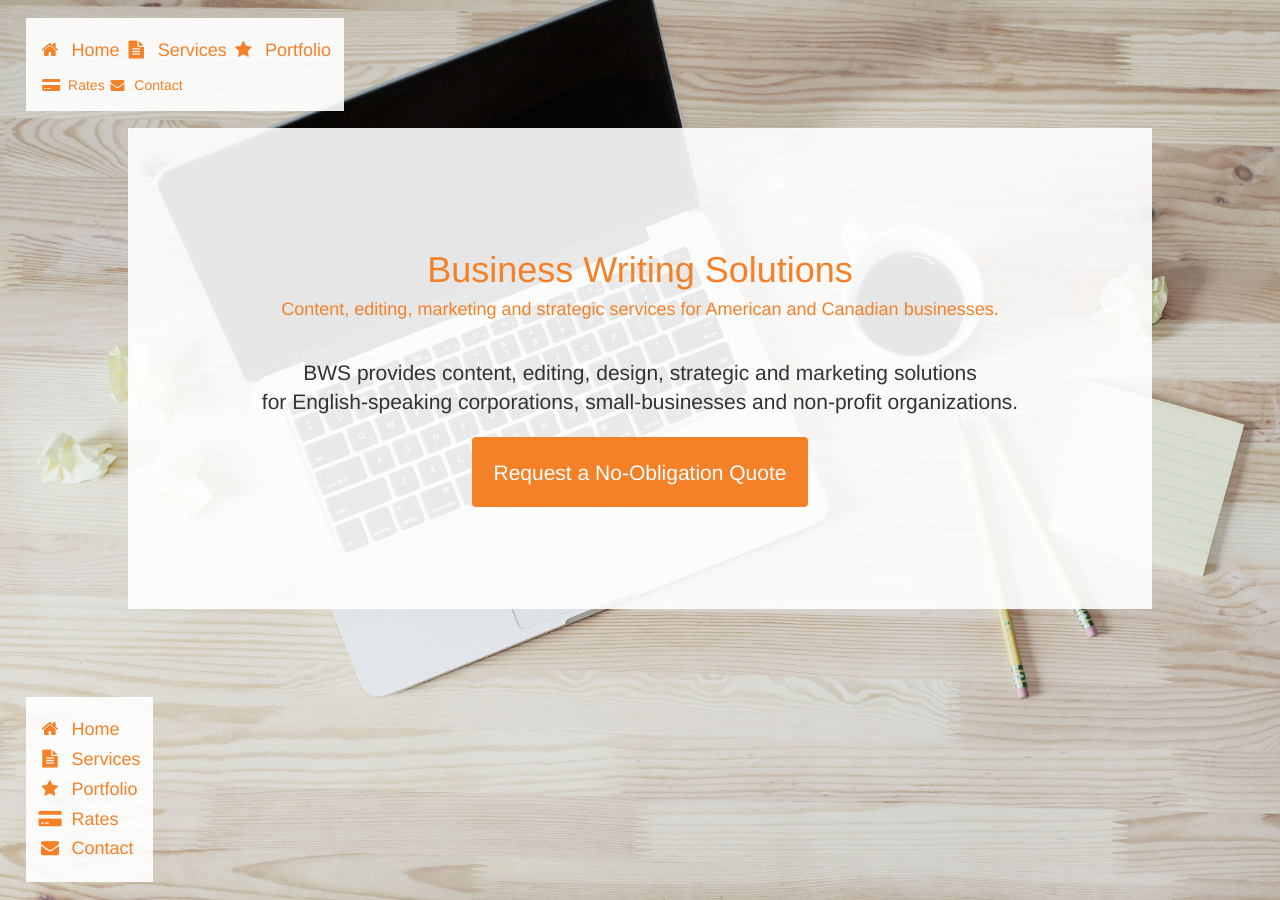
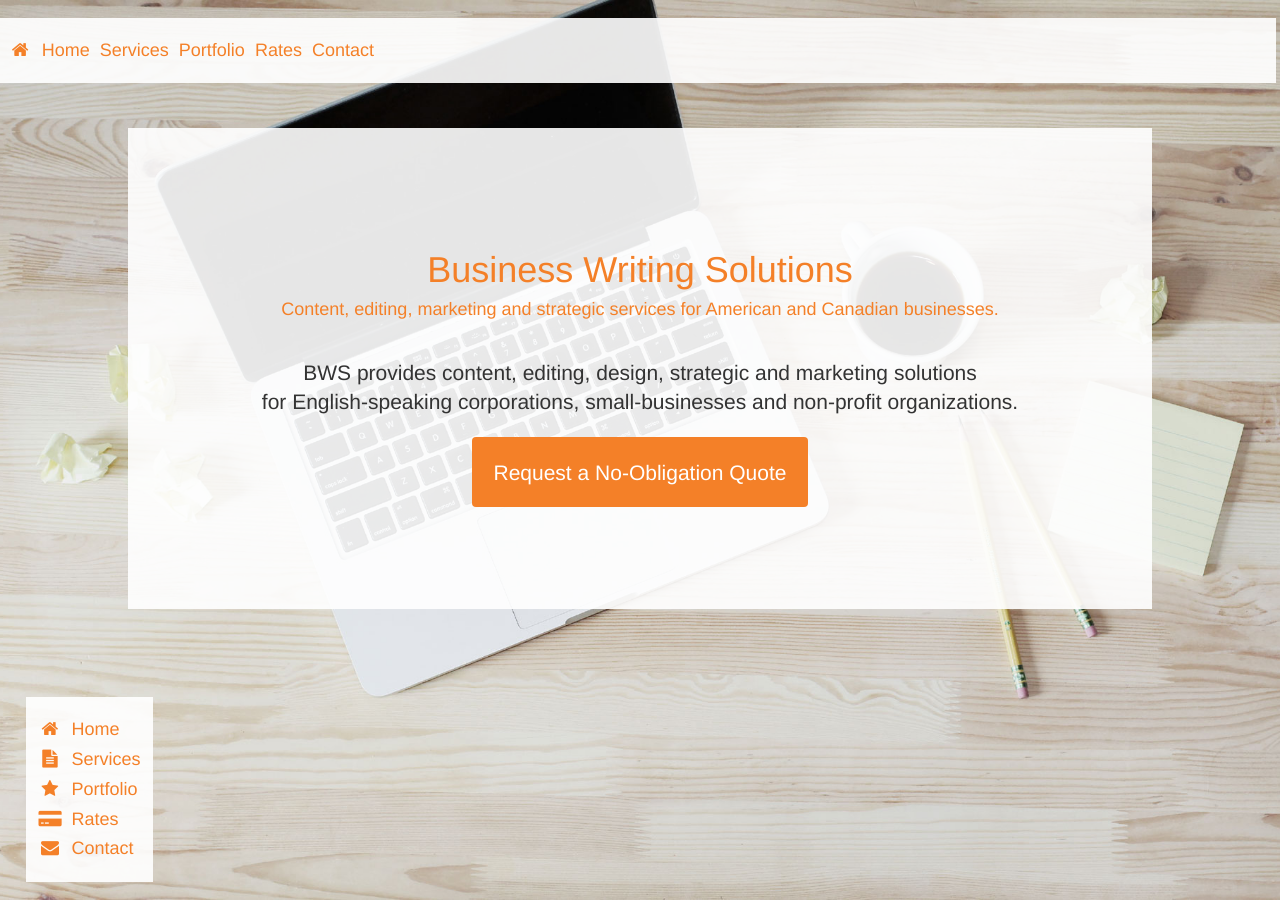
Before and after one commit to kaiewiggins/businesswriting, a Jekyll site: the page built from index.html, in a window 1280 px wide and 900 px high. Built offline with Jekyll 4.4.1, drawn with Linux system fonts in a browser that asks for light colours; nearby versions of some CDN libraries.

Commit message:
Update default.html
remove icons from top menu width to 100%

```diff
--- a/_layouts/default.html
+++ b/_layouts/default.html
@@ -17,9 +17,13 @@
 </head>
 <body>
 <div class="container-fluid" style="width: 103%; margin: 0% -1.5%;">
-			<!--floating menu bar TOP, boostrap class auto-hides on screens smaller than "large"so it won't display on mobile?-->
-		<div class="d-none d-lg-block" style="position: fixed; top: 2%; left: 2%; z-index: 20; background-color: rgba(255,255,255,0.9); padding: 1%;">
-<h4><a href="#" style="color: #f48028;"><i class="fa fa-home fa-fw" padding: 10%;"></i>&nbsp; Home</a>&nbsp;<a href="#aboutservices" style="color: #f48028;"><i class="fa fa-file-text fa-fw" padding: 10%;"></i>&nbsp; Services</a>&nbsp;<a href="#portfolioprojects" style="color: #f48028;"><i class="fa fa-star fa-fw" padding: 10%;"></i>&nbsp; Portfolio</a></h4>&nbsp;<a href="#quoterates" style="color: #f48028;"><i class="fa fa-credit-card-alt fa-fw" padding: 10%;"></i>&nbsp; Rates</a>&nbsp;<a href="#contactme" style="color: #f48028;"><i class="fa fa-envelope fa-fw" padding: 10%;"></i>&nbsp; Contact</a></h4>
+			<!--floating menu bar TOP-->
+		<div style="position: fixed; top: 2%; z-index: 20; width: 100%; background-color: rgba(255,255,255,0.9); padding: 1%;">
+<h4><a href="#" style="color: #f48028;"><i class="fa fa-home fa-fw" padding: 10%;"></i>&nbsp; Home</a>
+	&nbsp;<a href="#aboutservices" style="color: #f48028;">Services</a>
+	&nbsp;<a href="#portfolioprojects" style="color: #f48028;">Portfolio</a>
+	&nbsp;<a href="#quoterates" style="color: #f48028;">Rates</a>
+	&nbsp;<a href="#contactme" style="color: #f48028;">Contact</a></h4>
 		</div><!--end fixed top-->
 		<!--floating menu bar, boostrap class auto-hides on screens smaller than "large"so it won't display on mobile?-->
 		<div class="d-none d-lg-block" style="position: fixed; bottom: 2%; left: 2%; z-index: 20; background-color: rgba(255,255,255,0.9); padding: 1%;">
```
